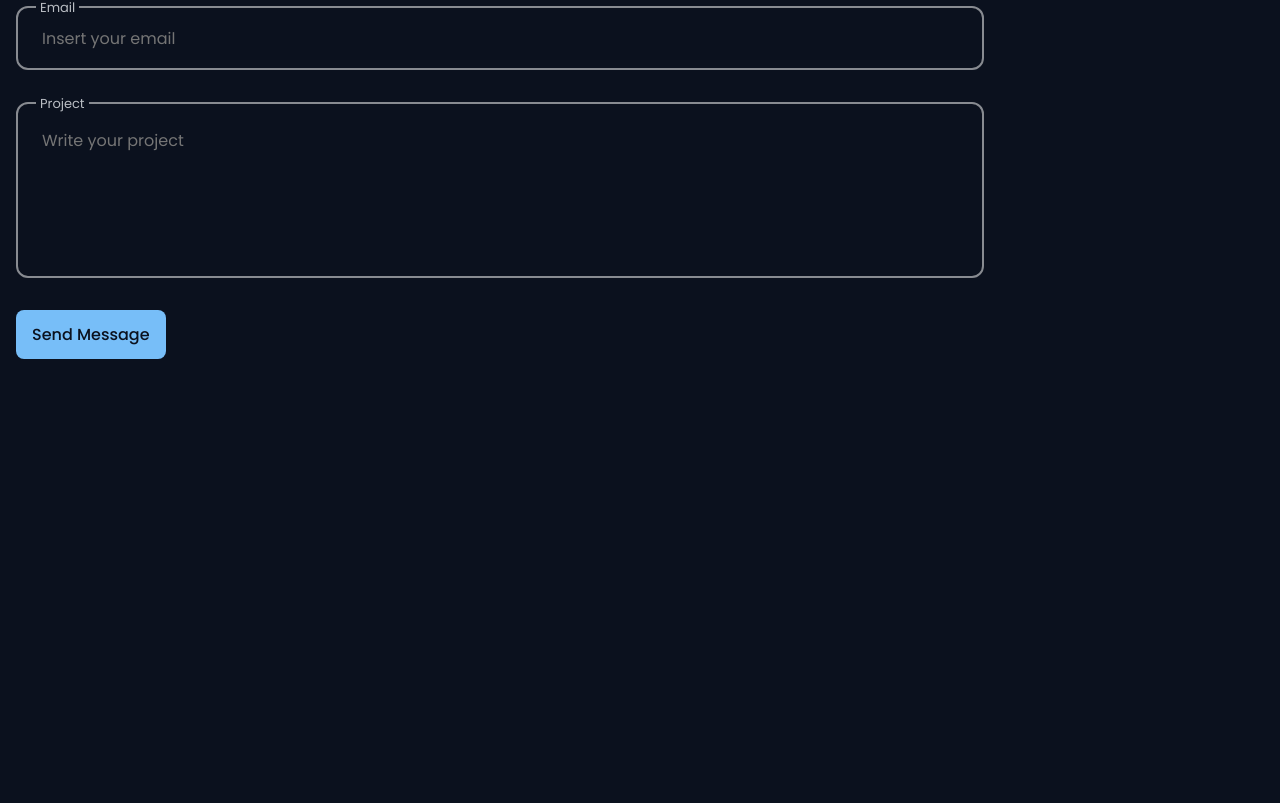
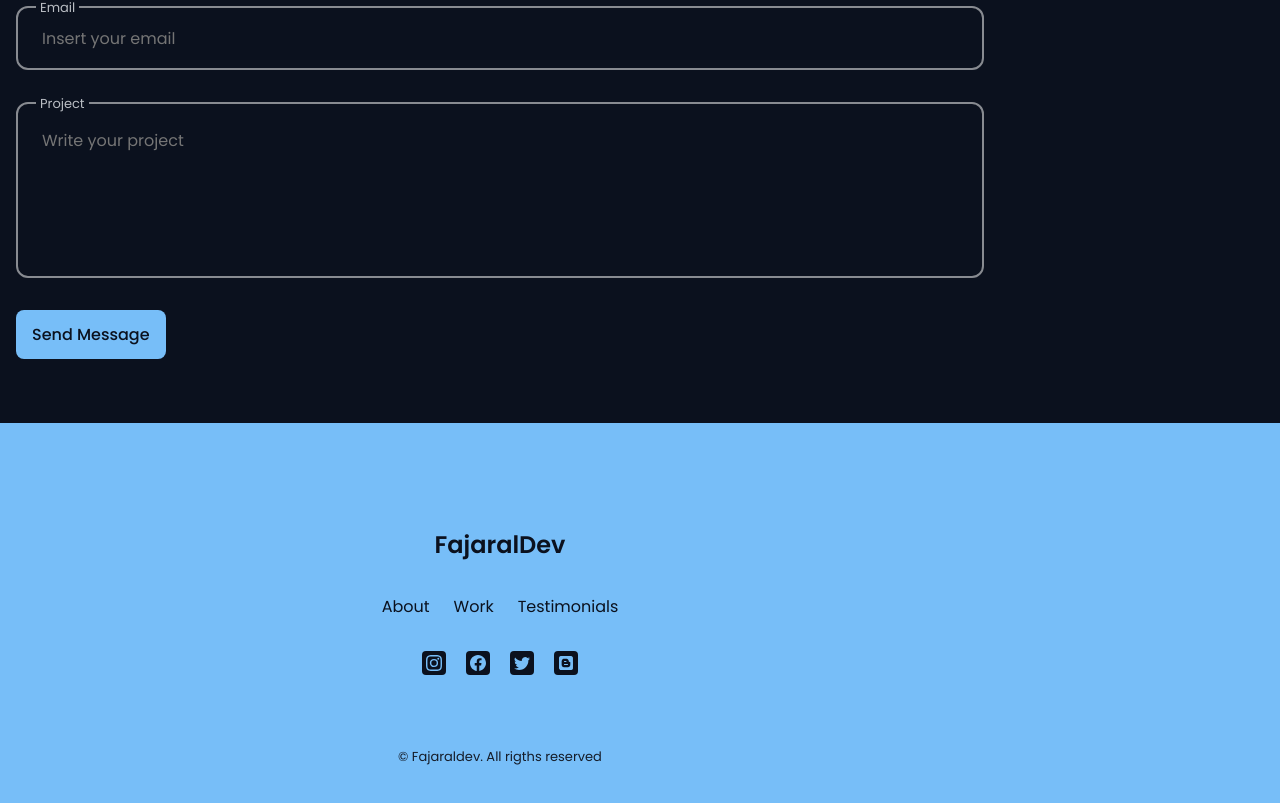
Before and after one commit to fajaraldev/personal-portfolio, a React (Create React App) app: page / in a window 1280 px wide. Shown: the part 6326-7129 px from the top of the page. Before the commit the page ends 6749 px from the top, so only its background shows below. Built offline with nearby package versions, Linux system fonts and the light colour scheme.

Commit message:
build: create Footer component

```diff
--- a/src/App.js
+++ b/src/App.js
@@ -1,6 +1,15 @@
 import React from 'react';
 import { Navbar } from './components';
-import { Home, About, Skills, Services, Work, Testimonials, Contact } from './container';
+import {
+  Home,
+  About,
+  Skills,
+  Services,
+  Work,
+  Testimonials,
+  Contact,
+  Footer
+} from './container';
 
 
 import './App.scss';
@@ -17,6 +26,7 @@
         <Work/>
         <Testimonials/>
         <Contact />
+        <Footer />
       </div>
     </>
   );
--- /dev/null
+++ b/src/container/Footer/Footer.js
@@ -0,0 +1,70 @@
+import React from 'react';
+import { AppWrap } from '../../wrapper';
+import { BsInstagram, BsTwitter, BsFacebook } from 'react-icons/bs';
+import { FaBlogger } from 'react-icons/fa';
+
+import './Footer.scss';
+
+const footerLink = [
+  {
+    link: "#about",
+    name: "About"
+  },
+  {
+    link: "#work",
+    name: "Work"
+  },
+  {
+    link: "#testimonials",
+    name: "Testimonials"
+  },
+]
+
+const footerSocial = [
+  {
+    name: "Instagram",
+    link: 'https://www.instagram.com/fajarghifar', icon: BsInstagram
+  },
+  {
+    name: "Facebook",
+    link: '#', icon: BsFacebook
+  },
+  {
+    name: "Twitter",
+    link: 'https://twitter.com/Fajaralg', icon: BsTwitter
+  },
+  {
+    name: "Blogger",
+    link: 'https://fajaral.com/', icon: FaBlogger
+  },
+]
+
+function Footer() {
+  return (
+    <div className="footer__container container">
+      <h1 className="footer__title">FajaralDev</h1>
+
+      <ul className="footer__list">
+        {footerLink.map((item, index) => (
+          <li key={index}>
+            <a href={item.link}>{ item.name }</a>
+          </li>
+        ))}
+      </ul>
+
+      <ul className="footer__social">
+        {footerSocial.map((item, index) => (
+          <a href={ item.link } key={index}>
+            <item.icon/>
+          </a>
+        ))}
+      </ul>
+
+      <span className="footer__copy">
+        &#169; Fajaraldev. All rigths reserved
+      </span>
+    </div>
+  )
+}
+
+export default AppWrap(Footer, 'footer');
--- /dev/null
+++ b/src/container/Footer/Footer.scss
@@ -0,0 +1,47 @@
+.footer {
+  background-color: var(--first-color);
+}
+
+.footer__container {
+  padding: 2rem 0 6rem;
+}
+
+.footer__title {
+  color: var(--body-color);
+  text-align: center;
+  margin-bottom: 2rem;
+}
+
+.footer__list {
+  display: flex;
+  justify-content: center;
+  column-gap: 1.5rem;
+  margin-bottom: 2rem;
+
+  a {
+    color: var(--body-color);
+  }
+}
+
+.footer__social {
+  display: flex;
+  justify-content: center;
+  column-gap: 1.25rem;
+
+  a {
+    background-color: var(--body-color);
+    color: var(--first-color);
+    padding: .25rem;
+    border-radius: .25rem;
+    font-size: 1rem;
+    display: inline-flex;
+  }
+}
+
+.footer__copy {
+  display: block;
+  margin-top: 4.5rem;
+  color: var(--container-color);
+  text-align: center;
+  font-size: var(--smaller-font-size);
+}
--- a/src/container/index.js
+++ b/src/container/index.js
@@ -5,3 +5,4 @@
 export { default as Work } from './Work/Work';
 export { default as Testimonials } from './Testimonials/Testimonials';
 export { default as Contact } from './Contact/Contact';
+export { default as Footer } from './Footer/Footer';
```
